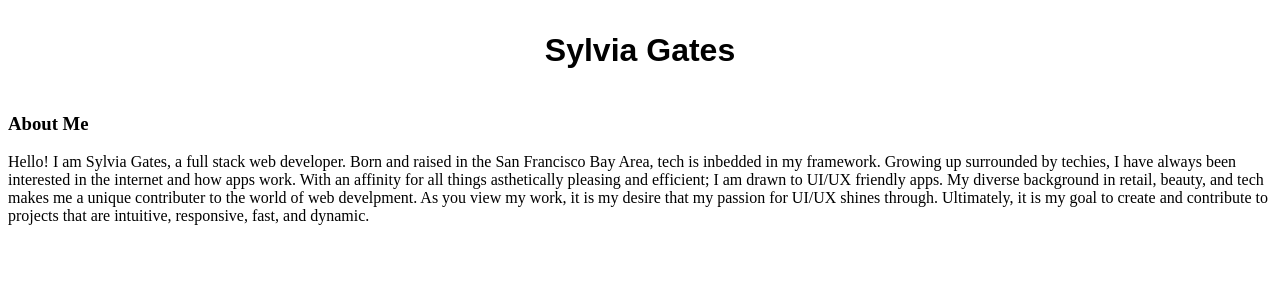
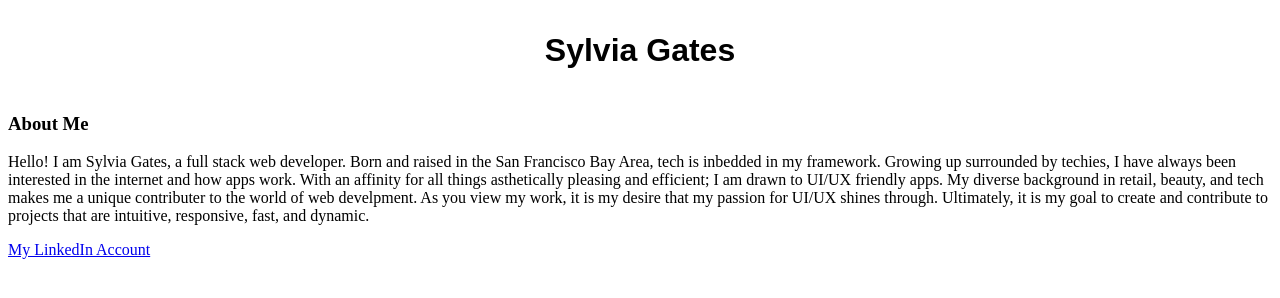
Before and after one commit to sgates8/sgates8.github.io, a plain HTML site: page index.html in a window 1280 px wide. Drawn offline with Linux system fonts and the light colour scheme.

Commit message:
updated portfolio

```diff
--- a/index.html
+++ b/index.html
@@ -1,5 +1,5 @@
 <!DOCTYPE html>
-<html>
+<html lang="en">
 <head>
 <title>Sylvia Gates</title>
 <meta charset="UTF-8">
@@ -27,7 +27,7 @@
             contribute to projects that are intuitive, responsive,
             fast, and dynamic.</p>
     <footer>
-        <a href="https://www.linkedin.com/in/sylvia-gates-5405696/"
+        <a href="https://www.linkedin.com/in/sylvia-gates-5405696/">My LinkedIn Account</a>
     </footer>
 </body>
 </html>
```
